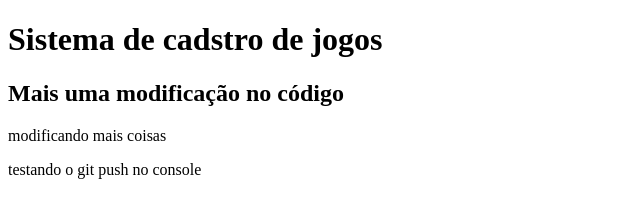
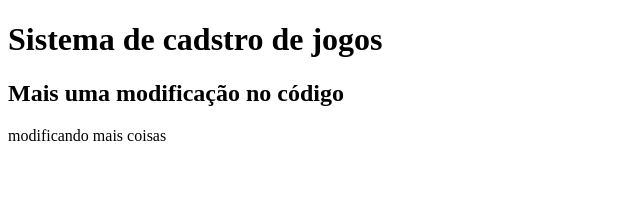
Before and after one commit to thomasmendonca/sistema-de-cadastro, a plain HTML site: page index.html in a window 1280 px wide. Shown: the whole page, without its empty margins (0-640 px from the left). Drawn offline with Linux system fonts and the light colour scheme.

Commit message:
voltando um commit atrás

```diff
--- a/index.html
+++ b/index.html
@@ -11,6 +11,5 @@
     <script src="app.js"></script>
     <h2>Mais uma modificação no código</h2>
     <p>modificando mais coisas</p>
-    <p>testando o git push no console</p>
 </body>
 </html>
```
